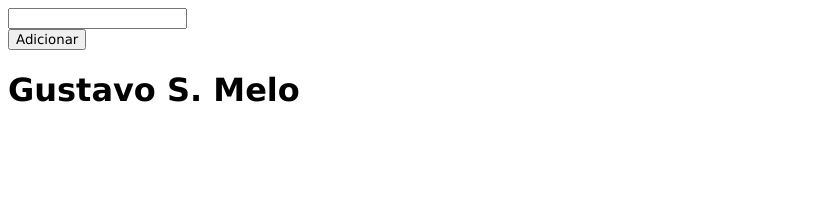
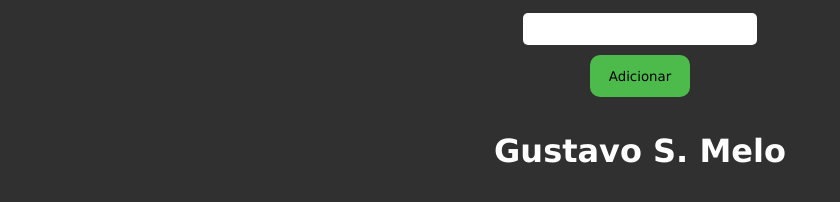
Before and after one commit to GustavoSMelo/FindRepository, a website built with webpack: page public/index.html in a window 1280 px wide. Shown: the whole page, without its empty margins (0-840 px from the left). Built offline with nearby package versions, Linux system fonts and the light colour scheme.

Commit message:
add a style of application

```diff
--- a/public/style.css
+++ b/public/style.css
@@ -2,6 +2,9 @@
 
 *{
     font-family: Verdana, Geneva, Tahoma, sans-serif;
+    text-align: center;
+    background-color: #303030;
+    color: #fff;
 }
 
 img{
@@ -14,6 +17,39 @@ ul{
     list-style-type: none;
 }
 
+li{
+    margin: 10px;
+}
+
 strong, a{
     margin: 10px;
 }
+
+a{
+    text-decoration: none;
+    color: #3380fd;
+}
+
+button{
+    background-color: #4cbb4c;
+    border: none;
+    border-radius: 10px;
+    width: 100px;
+    height: 42px;
+    margin: 5px;
+    color: #000;
+}
+
+input{
+    color: #000;
+    background-color: #fff;
+    width: 230px;
+    height: 30px;
+    border: none;
+    margin: 5px;
+    border-radius: 5px;
+}
+
+footer{
+    margin: 30px;
+}
```
